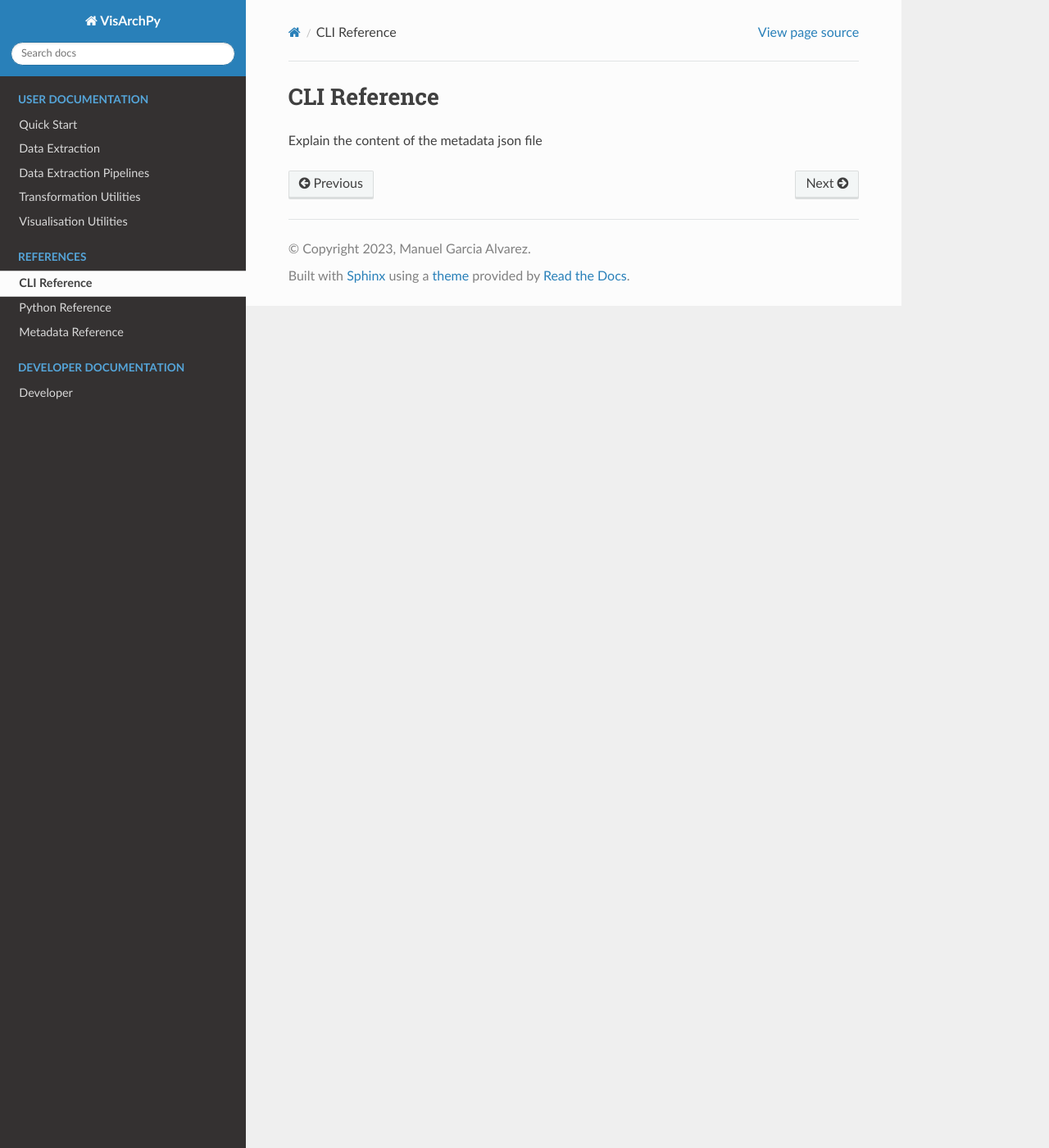
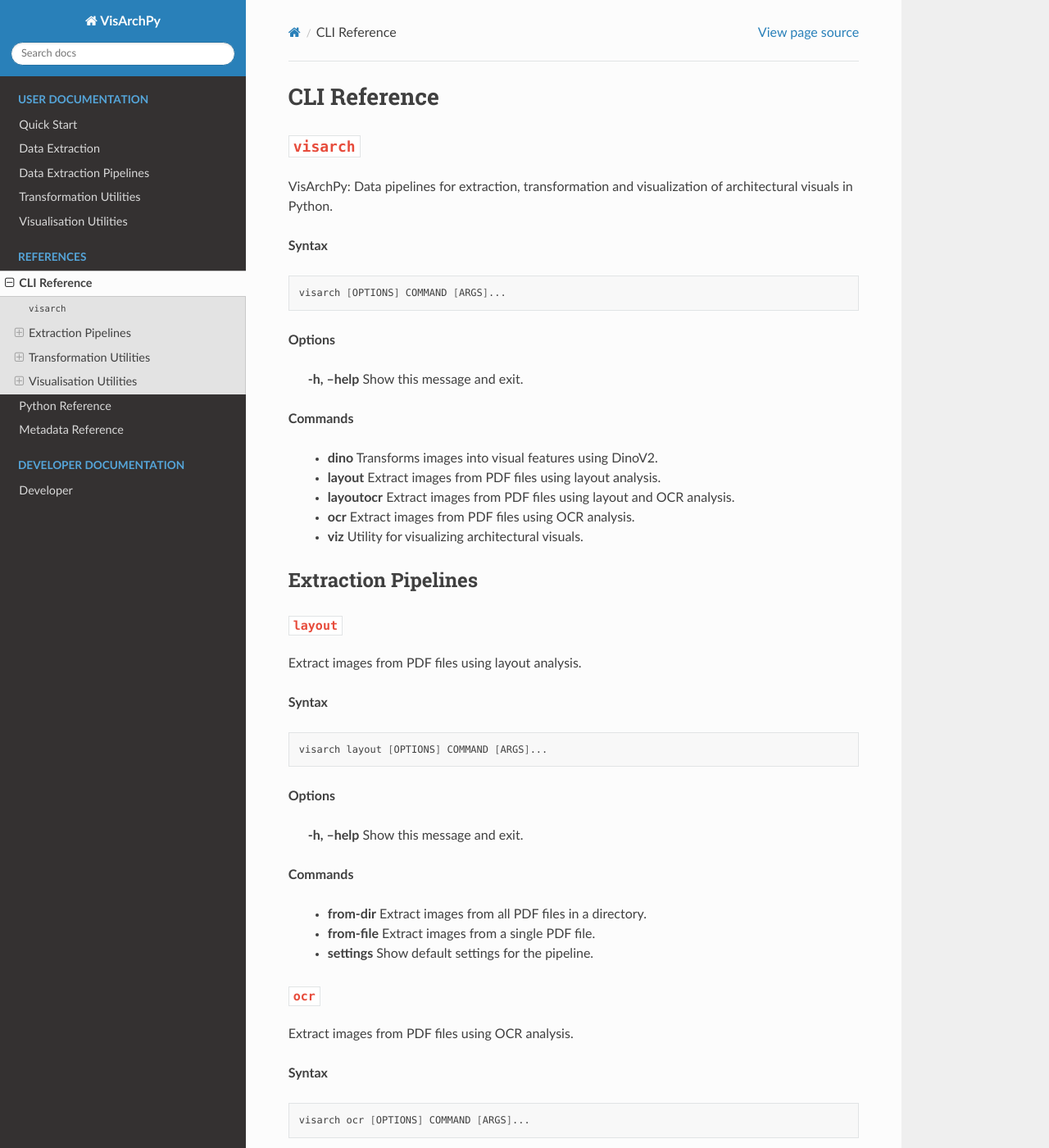
Before and after one commit to AiDAPT-A/VisArchPy, a Sphinx documentation site: the page built from docs/cli-reference.rst, in a window 1280 px wide and 1400 px high. Shown: the whole window at 82% size. Built offline with Sphinx 7.4.7 and the Read the Docs theme 2.0.0, drawn with Linux system fonts in a browser that asks for light colours; some of the changed text lies outside the part shown.

Commit message:
Add CLI reference for visarch command

```diff
--- a/docs/cli-reference.rst
+++ b/docs/cli-reference.rst
@@ -1,4 +1,146 @@
 CLI Reference
 ======================
 
-Explain the content of the metadata json file
+
+``visarch``
+----------------------
+VisArchPy: Data pipelines for extraction, transformation and visualization of architectural visuals in Python.
+
+**Syntax**
+
+
+.. code-block:: shell
+
+    visarch [OPTIONS] COMMAND [ARGS]...
+
+**Options**
+
+      **-h, --help**  Show this message and exit.
+
+**Commands**
+
+      * **dino**       Transforms images into visual features using DinoV2.
+      * **layout**     Extract images from PDF files using layout analysis.
+      * **layoutocr**  Extract images from PDF files using layout and OCR analysis.
+      * **ocr**        Extract images from PDF files using OCR analysis.
+      * **viz**        Utility for visualizing architectural visuals.
+
+
+Extraction Pipelines
+--------------------------------
+
+
+``layout``
+''''''''''''
+
+Extract images from PDF files using layout analysis.
+
+**Syntax**
+
+
+.. code-block:: shell
+
+   visarch layout [OPTIONS] COMMAND [ARGS]...
+
+**Options**
+
+  **-h, --help**  Show this message and exit.
+
+**Commands**
+
+  * **from-dir**   Extract images from all PDF files in a directory.
+  * **from-file**  Extract images from a single PDF file.
+  * **settings**   Show default settings for the pipeline.
+
+
+
+``ocr``
+''''''''''''
+
+Extract images from PDF files using OCR analysis.
+
+**Syntax**
+
+.. code-block:: shell
+
+      visarch ocr [OPTIONS] COMMAND [ARGS]...
+
+**Options**
+
+  **-h, --help**  Show this message and exit.
+
+**Commands**
+
+  * **from-dir**   Extract images from all PDF files in a directory.
+  * **from-file**  Extract images from a single PDF file.
+  * **settings**   Show default settings for the pipeline.
+
+
+``layoutocr``
+'''''''''''''''''
+
+Extract images from PDF files using layout and OCR analysis.
+
+**Syntax**
+
+.. code-block:: shell
+
+      visarch layoutocr [OPTIONS] COMMAND [ARGS]...
+
+**Options**
+
+  **-h, --help**  Show this message and exit.
+
+**Commands**
+
+  * **batch**      Batch processing for TU Delft's dataset.
+  * **from-dir**   Extract images from all PDF files in a directory.
+  * **from-file**  Extract images from a single PDF file.
+  * **settings**   Show default settings for the pipeline.
+
+
+Transformation Utilities
+--------------------------------
+
+``dino``
+''''''''''''
+
+Transforms images into visual features using DinoV2.
+
+**Syntax**
+
+.. code-block:: shell
+
+      visarch dino [OPTIONS] COMMAND [ARGS]...
+
+**Options**
+
+  **-h, --help**  Show this message and exit.
+
+**Commands**
+
+  * **from-dir**   Extract features from all image files in a directory.
+  * **from-file**  Extract features from a sigle image file.
+
+
+Visualisation Utilities
+--------------------------------
+
+``viz``
+''''''''''''
+
+Utility for visualizing architectural visuals.
+
+**Syntax**
+
+.. code-block:: shell
+
+      visarch viz [OPTIONS] COMMAND [ARGS]...
+
+**Options**
+
+  **-h, --help**  Show this message and exit.
+
+**Commands**
+
+  * **bbox-plot**  Creates a bounding box plot for images in a directory.
```
